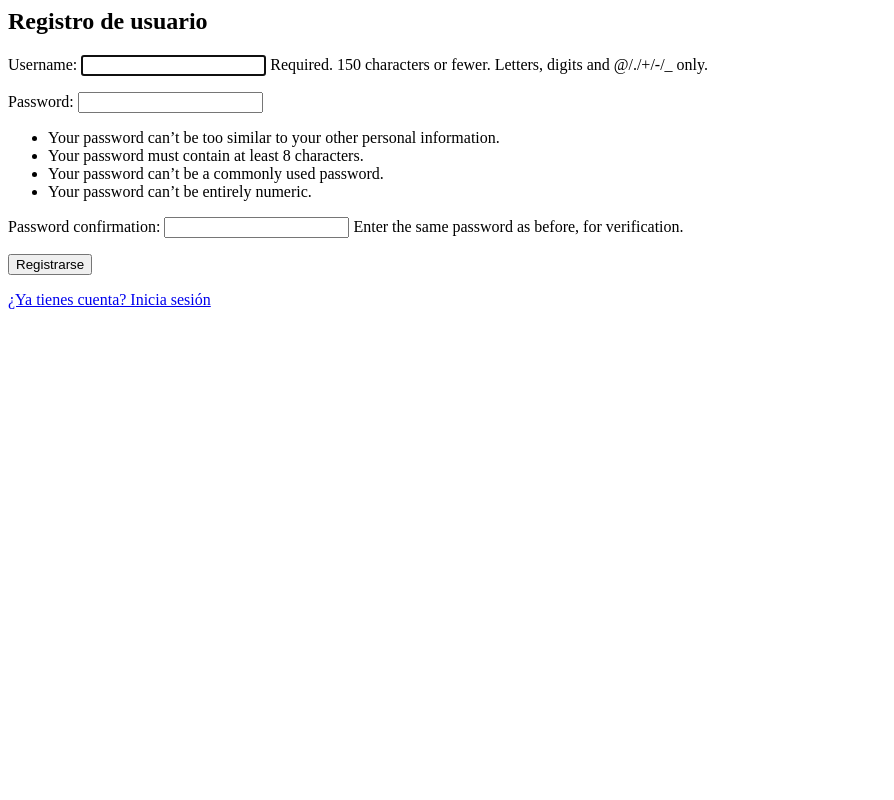
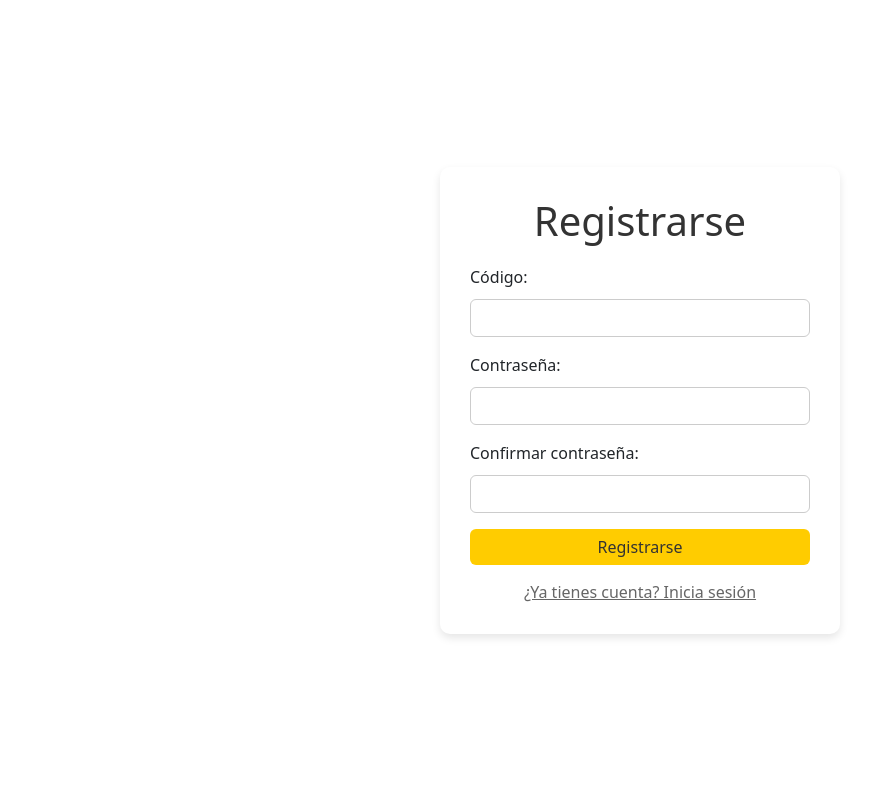
Before and after one commit to Mercedes1311/matricula-web, a Django app: page /registro/ in a window 1280 px wide. Shown: the whole page, without its empty margins (0-894 px from the left). Run offline with Django 5.2, Linux system fonts and the light colour scheme.

Commit message:
login
estoy cansado jefe

```diff
--- a/App/forms.py
+++ b/App/forms.py
@@ -3,25 +3,20 @@ from django.contrib.auth.forms import UserCreationForm, AuthenticationForm
 from .models import Usuario, Alumno
 
 class RegistroForm(UserCreationForm):
+    codigo = forms.CharField(label='Código', max_length=10, widget=forms.TextInput(attrs={'class': 'form-control'}))
+    password1 = forms.CharField(label='Contraseña', widget=forms.PasswordInput(attrs={'class': 'form-control'}))
+    password2 = forms.CharField(label='Confirmar contraseña', widget=forms.PasswordInput(attrs={'class': 'form-control'}))
+
     class Meta:
         model = Usuario
-        fields = ['username', 'password1', 'password2']
+        fields = ['codigo', 'password1', 'password2']
+
+    def clean_codigo(self):
+        codigo = self.cleaned_data.get('codigo')
+        if not Alumno.objects.filter(codigo=codigo).exists():
+            raise forms.ValidationError("Este código de alumno no existe. Por favor verifique.")
+        return codigo
 
 class LoginForm(AuthenticationForm):
-    username = forms.CharField(label="Usuario", max_length=100)
-    password = forms.CharField(label="Contraseña", widget=forms.PasswordInput)
-
-class AlumnoForm(forms.ModelForm):
-    class Meta:
-        model = Alumno
-        fields = ['codigo_alumno', 'nombres', 'apellido_paterno', 'apellido_materno', 'plan', 'dni', 'correo', 'celular', 'escuela']
-
-    codigo_alumno = forms.CharField(label="Código de Alumno", max_length=10)
-    nombres = forms.CharField(label="Nombres", max_length=100)
-    apellido_paterno = forms.CharField(label="Apellido Paterno", max_length=100)
-    apellido_materno = forms.CharField(label="Apellido Materno", max_length=100)
-    plan = forms.CharField(label="Plan", max_length=50)
-    dni = forms.CharField(label="DNI", max_length=8)
-    correo = forms.EmailField(label="Correo Electrónico")
-    celular = forms.CharField(label="Celular", max_length=9)
-    escuela = forms.CharField(label="Escuela", max_length=100)
+    username = forms.CharField(label='Usuario', max_length=10, widget=forms.TextInput(attrs={'class': 'form-control'}))
+    password = forms.CharField(label="Contraseña", widget=forms.PasswordInput(attrs={'class': 'form-control'}))
--- a/App/models.py
+++ b/App/models.py
@@ -2,22 +2,33 @@ from django.db import models
 from django.contrib.auth.models import AbstractUser
 
 class Usuario(AbstractUser):
-    usuario = models.CharField(max_length=10, unique=True)
-    password = models.CharField(max_length=10)
+    alumno = models.OneToOneField('Alumno', on_delete=models.CASCADE, null=True, blank=True)
+
+class Plan (models.Model):
+    id_plan = models.AutoField(primary_key=True)
+    nombre_plan = models.CharField(max_length=100)
 
     def __str__(self):
-        return self.usuario
+        return self.nombre_plan
+
+class Escuela (models.Model):
+    id_escuela = models.AutoField(primary_key=True)
+    nombre_escuela = models.CharField(max_length=100)
+
+    def __str__(self):
+        return self.nombre_escuela
 
 class Alumno(models.Model):
-    codigo_alumno = models.CharField(max_length=10, unique=True)
+    id = models.AutoField(primary_key=True)
+    codigo = models.CharField(max_length=10, default=1)
+    plan = models.ForeignKey(Plan, on_delete=models.CASCADE)
     nombres = models.CharField(max_length=100)
     apellido_paterno = models.CharField(max_length=100)
     apellido_materno = models.CharField(max_length=100)
-    plan = models.CharField(max_length=50)
-    dni = models.CharField(max_length=8)
-    correo = models.EmailField()
-    celular = models.CharField(max_length=15)
-    escuela = models.CharField(max_length=100)
+    dni = models.IntegerField(max_length=8)
+    correo = models.EmailField(max_length=100)
+    celular = models.IntegerField(max_length=9)
+    escuela = models.ForeignKey(Escuela, on_delete=models.CASCADE)
 
     def __str__(self):
-        return f'{self.codigo_alumno} - {self.nombres} {self.apellido_paterno}'
+        return self.nombres + " " + self.apellido_paterno + " " + self.apellido_materno
--- a/App/templates/registro.html
+++ b/App/templates/registro.html
@@ -1,7 +1,80 @@
-<h2>Registro de usuario</h2>
-<form method="post">
-    {% csrf_token %}
-    {{ form.as_p }}
-    <button type="submit" class="btn btn-login">Registrarse</button>
-</form>
-<a href="{% url 'signin' %}">¿Ya tienes cuenta? Inicia sesión</a>
+<!DOCTYPE html>
+<html lang="en">
+<head>
+    <meta charset="UTF-8">
+    <title>Signin</title>
+    <link href="https://cdn.jsdelivr.net/npm/bootstrap@5.3.3/dist/css/bootstrap.min.css" rel="stylesheet">
+    <style>
+        body {
+            display: flex;
+            align-items: center;
+            justify-content: center;
+            height: 100vh;
+        }
+        .container {
+            width: 400px;
+            padding: 30px;
+            border-radius: 10px;
+            box-shadow: 0 4px 8px rgba(0, 0, 0, 0.1);
+        }
+        h1 {
+            color: #333;
+            text-align: center;
+            margin-bottom: 20px;
+        }
+        .btn-login {
+            background-color: #ffcc00;
+            color: #333;
+            border: none;
+            width: 100%;
+        }
+        .btn-login:hover {
+            background-color: #e6b800;
+        }
+        .form-group {
+            display: flex;
+            flex-direction: column;
+            gap: 10px;
+        }
+        .form-control {
+            border-color: #ccc;
+        }
+        .form-control:focus {
+            box-shadow: 0 0 0 0.2rem rgba(255, 204, 0, 0.25);
+        }
+        .login-link {
+            display: block;
+            text-align: center;
+            margin-top: 15px;
+            color: #666;
+        }
+    </style>
+</head>
+<body>
+    <main class="container">
+        <div class="form-container">
+            <form method="post">
+                {% csrf_token %}
+                <h1>Registrarse</h2>
+
+                <div class="form-group mb-3">
+                    {{ form.codigo.label_tag }}
+                    {{ form.codigo }}
+                </div>
+
+                <div class="form-group mb-3">
+                    {{ form.password1.label_tag }}
+                    {{ form.password1 }}
+                </div>
+
+                <div class="form-group mb-3">
+                {{ form.password2.label_tag }}
+                {{ form.password2 }}
+                </div>
+                <button type="submit" class="btn btn-login">Registrarse</button>
+            </form>
+            <a class="login-link" href="{% url 'signin' %}">¿Ya tienes cuenta? Inicia sesión</a>
+        </div>
+    </main>
+</body>
+</html>
--- a/App/views.py
+++ b/App/views.py
@@ -1,11 +1,11 @@
-from django.shortcuts import render, redirect
+from django.shortcuts import render, redirect, get_object_or_404
 from django.contrib.auth import login, authenticate, logout
 from django.contrib.auth.decorators import login_required
 from django.contrib import messages
-from .forms import RegistroForm, LoginForm, AlumnoForm
-from .models import Usuario
+from .forms import RegistroForm, LoginForm
+from .models import Alumno, Usuario
 
-# @login_required
+@login_required
 def home(request):
     return render(request, "home.html")
 
@@ -13,44 +13,47 @@ def registro(request):
     if request.method == 'POST':
         form = RegistroForm(request.POST)
         if form.is_valid():
-            username = form.cleaned_data['username']
+            codigo = form.cleaned_data.get('codigo')
 
-            if Usuario.objects.filter(username=username).exists():
-                messages.error(request, 'El nombre de usuario ya está en uso. Por favor elige otro.')
-            else:
-                user = form.save()
-                login(request, user)
-                messages.success(request, '¡Registro exitoso! Puedes iniciar sesión ahora.')
-                return redirect('home')
+            try:
+                alumno = Alumno.objects.get(codigo=codigo)
+            except Alumno.DoesNotExist:
+                messages.error(request, 'El código de alumno no existe.')
+                return render(request, 'registro.html', {'form': form})
+
+            usuario = form.save(commit=False)
+            usuario.username = codigo
+            usuario.alumno = alumno
+            usuario.save()
+
+            raw_password = form.cleaned_data.get('password1')
+            user = authenticate(username=codigo, password=raw_password)
+            login(request, user)
+            messages.success(request, 'Registro exitoso.')
+            return redirect('home')
     else:
         form = RegistroForm()
     return render(request, 'registro.html', {'form': form})
 
 def signin(request):
     if request.method == 'POST':
-        form = LoginForm(request, data=request.POST)
+        form = LoginForm(data=request.POST)
         if form.is_valid():
             username = form.cleaned_data.get('username')
             password = form.cleaned_data.get('password')
-            user = authenticate(username=username, password=password)
+            user = authenticate(request, username=username, password=password)
             if user is not None:
                 login(request, user)
                 return redirect('home')
     else:
         form = LoginForm()
-    return render(request, 'signin.html', {'form': form})
+    return render(request, 'signin.html', {'form': form} )
 
 def signout(request):
     logout(request)
     return redirect('signin')
 
-def matricula_view(request):
-    if request.method == 'POST':
-        form = AlumnoForm(request.POST)
-        if form.is_valid():
-            form.save()  # Esto guarda los datos en la base de datos
-            messages.success(request, 'Datos del alumno guardados con éxito.')
-            return redirect('matricula_view')  # Redirigir a una página de confirmación o donde quieras
-    else:
-        form = AlumnoForm()
-    return render(request, 'matricula.html', {'form': form})
+def perfil(request, username):
+    usuario = get_object_or_404(Usuario, username=username)
+    alumno = usuario.alumno
+    return render(request, 'perfil.html', {'usuario': usuario, 'alumno': alumno})
--- a/matriWeb/urls.py
+++ b/matriWeb/urls.py
@@ -1,19 +1,3 @@
-"""
-URL configuration for matriWeb project.
-
-The `urlpatterns` list routes URLs to views. For more information please see:
-    https://docs.djangoproject.com/en/5.1/topics/http/urls/
-Examples:
-Function views
-    1. Add an import:  from my_app import views
-    2. Add a URL to urlpatterns:  path('', views.home, name='home')
-Class-based views
-    1. Add an import:  from other_app.views import Home
-    2. Add a URL to urlpatterns:  path('', Home.as_view(), name='home')
-Including another URLconf
-    1. Import the include() function: from django.urls import include, path
-    2. Add a URL to urlpatterns:  path('blog/', include('blog.urls'))
-"""
 from django.contrib import admin
 from django.urls import path, include
 from App import views
@@ -22,7 +6,7 @@ urlpatterns = [
     path('admin/', admin.site.urls),
     path('', views.home, name="home"),
     path('registro/', views.registro, name='registro'),
-    path('matricula/', views.matricula_view, name='matricula_view'),
     path('signin/', views.signin, name="signin"),
     path('signout/', views.signout, name='signout'),
+    path('usuario/<str:username>/', views.perfil, name='perfil'),
 ]
```
Also changed, not shown: App/templates/base.html (+13 -33 lines), App/templates/home.html (+2 -15 lines), App/templates/perfil.html (added, +18 -0 lines), App/templates/signin.html (+52 -24 lines), App/migrations/0003_alumno_escuela_plan_remove_usuario_usuario_and_more.py (added), App/migrations/0004_rename_nombre_plan_escuela_nombre_escuela.py (added), App/migrations/0005_alter_alumno_id.py (added), App/migrations/0006_alumno_codigo_alter_alumno_id.py (added).
